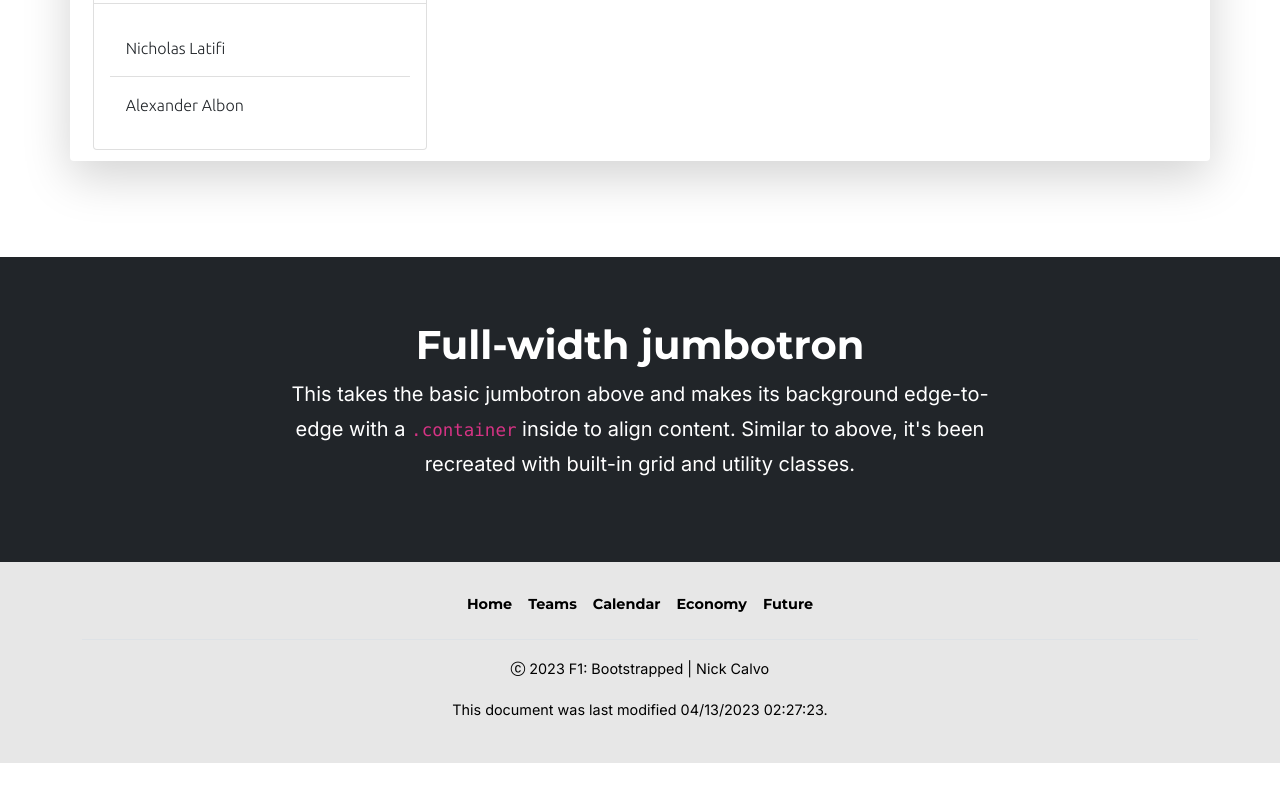
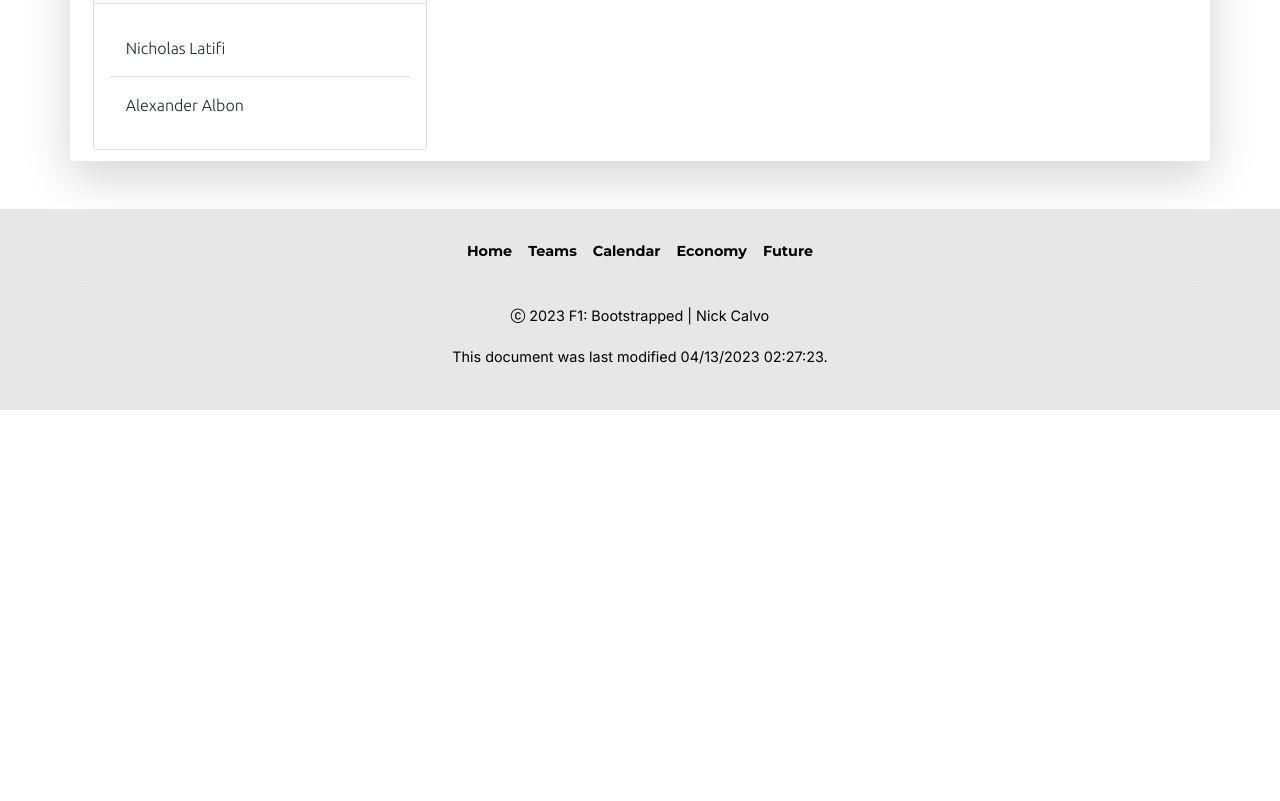
Before and after one commit to rroarings/formulabootstrap, a plain HTML site: page teams.html in a window 1280 px wide. Shown: the part 5206-6007 px from the top of the page. After the commit the page ends 5664 px from the top, so only its background shows below. Drawn offline with nearby package versions, Linux system fonts and the light colour scheme.

Commit message:
update teams

```diff
--- a/teams.html
+++ b/teams.html
@@ -368,17 +368,6 @@
 <!-- Team cards end  -->
     </div>
 
-<div class="bg-dark">
-  <div class="p-3 mt-5 text-center text-white bg-body-tertiary">
-    <div class="container py-5">
-      <h1 class="text-body-emphasis">Full-width jumbotron</h1>
-      <p class="col-lg-8 mx-auto lead">
-        This takes the basic jumbotron above and makes its background edge-to-edge with a <code>.container</code> inside to align content. Similar to above, it's been recreated with built-in grid and utility classes.
-      </p>
-    </div>
-  </div>
-</div>
-
 <footer class="footer bg-shaded py-4">
   <div class="container">
       <ul class="nav justify-content-center border-bottom pb-3 mb-3">
```
